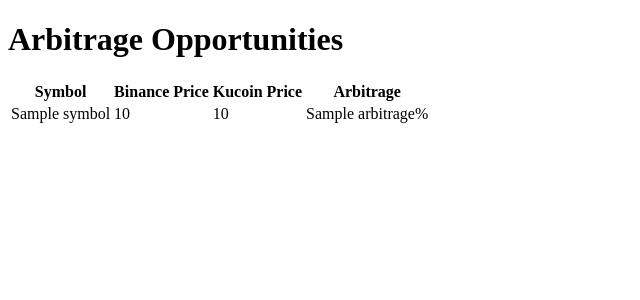
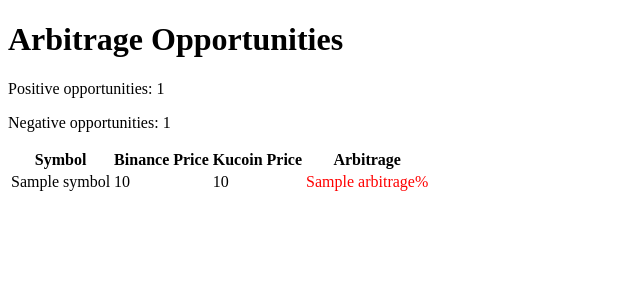
Before and after one commit to alaminizaan100/webprice, a Flask app: template templates/index.html in a window 1280 px wide. Shown: the top 300 px of the page, without its empty margins (0-640 px from the left). Run offline with Flask 3, Linux system fonts and the light colour scheme; the template is opened without the code that fills it: most values are stand-ins (such as "Sample title", 1, 10 or a date in 2020).

Commit message:
Update index.html

```diff
--- a/templates/index.html
+++ b/templates/index.html
@@ -5,9 +5,19 @@
 <html>
     <head>
         <title>Arbitrage Opportunities</title>
+        <style>
+            .positive {
+                color: green;
+            }
+            .negative {
+                color: red;
+            }
+        </style>
     </head>
     <body>
         <h1>Arbitrage Opportunities</h1>
+        <p>Positive opportunities: {{ positive_count }}</p>
+        <p>Negative opportunities: {{ negative_count }}</p>
         <table>
             <tr>
                 <th>Symbol</th>
@@ -20,7 +30,11 @@
                 <td>{{ item.symbol }}</td>
                 <td>{{ item.binance_price }}</td>
                 <td>{{ item.kucoin_price }}</td>
-                <td>{{ item.arbitrage }}%</td>
+                {% if item.arbitrage > 0 %}
+                <td class="positive">{{ item.arbitrage }}%</td>
+                {% else %}
+                <td class="negative">{{ item.arbitrage }}%</td>
+                {% endif %}
             </tr>
             {% endfor %}
         </table>
```
